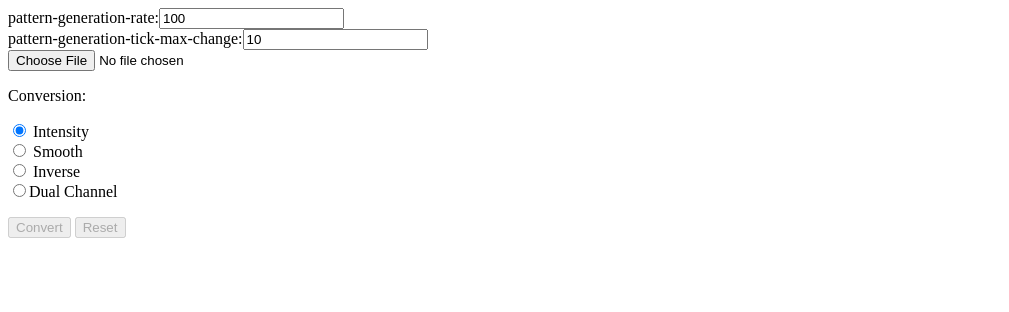
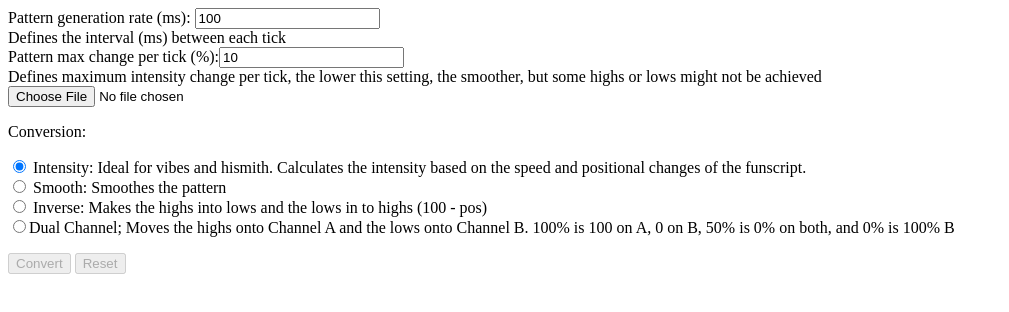
Before and after one commit to tpyoed/xqueezeme.github.io, a plain HTML site: page index.html in a window 1280 px wide. Shown: the whole page, without its empty margins (0-1009 px from the left). Drawn offline with Linux system fonts and the light colour scheme.

Commit message:
add smooth

```diff
--- a/index.html
+++ b/index.html
@@ -26,18 +26,23 @@
     </script>
     <form enctype="multipart/form-data">
 
-        <div><label for="pattern-generation-rate">pattern-generation-rate:</label></label><input id="pattern-generation-rate" type="text" value="100"></input></div>
-        <div><label for="pattern-generation-tick-max-change">pattern-generation-tick-max-change:</label></label><input id="pattern-generation-tick-max-change" type="text" value="10"></input></div>
+        <div><label for="pattern-generation-rate">Pattern generation rate (ms): </label><input id="pattern-generation-rate" type="text" value="100"></input>
+        <div>Defines the interval (ms) between each tick</div>
+        </div>
+        <div><label for="pattern-generation-tick-max-change">Pattern max change per tick (%):</label><input id="pattern-generation-tick-max-change" type="text" value="10"></input>
+        <div>Defines maximum intensity change per tick, the lower this setting, the smoother, but some highs or lows might not be achieved</div>
+
+        </div>
 
         <div id="uploaddiv"><input id="upload" type=file   accept=".funscript" name="files[]" size=200 onchange="checkFile();" /></div>
         <p>Conversion:</p>
         <div><input id="intensity" type="radio" name="conversion" value="intensity" checked="true" /><label for="intensity" class='radio' tabindex='1'></label>
-            <label for="intensity">Intensity</label></div>
+            <label for="intensity">Intensity: Ideal for vibes and hismith. Calculates the intensity based on the speed and positional changes of the funscript.</label></div>
             <div><input id="smooth" type="radio" name="conversion" value="smooth" /><label for="smooth" class='radio' tabindex='1'></label>
-                <label for="smooth">Smooth</label></div>
+                <label for="smooth">Smooth: Smoothes the pattern</label></div>
                 <div><input id="inverse" type="radio" name="conversion" value="inverse" /><label for="inverse" class='radio' tabindex='1'></label>
-                    <label for="inverse">Inverse</label></div>
-        <div><input id="dualchannel" type="radio" name="conversion" value="dualchannel"><label for="dualchannel" class='radio' tabindex='2'></label><label for="dualchannel">Dual Channel</label></div>
+                    <label for="inverse">Inverse: Makes the highs into lows and the lows in to highs (100 - pos)</label></div>
+        <div><input id="dualchannel" type="radio" name="conversion" value="dualchannel"><label for="dualchannel" class='radio' tabindex='2'></label><label for="dualchannel">Dual Channel; Moves the highs onto Channel A and the lows onto Channel B. 100% is 100 on A, 0 on B, 50% is 0% on both, and 0% is 100% B</label></div>
 
     </form>
     <div>
```
